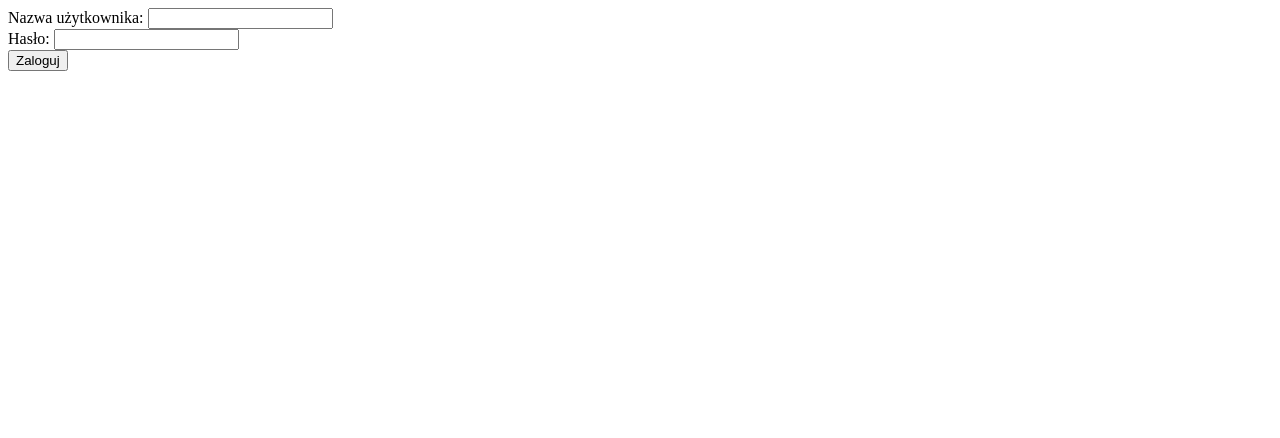
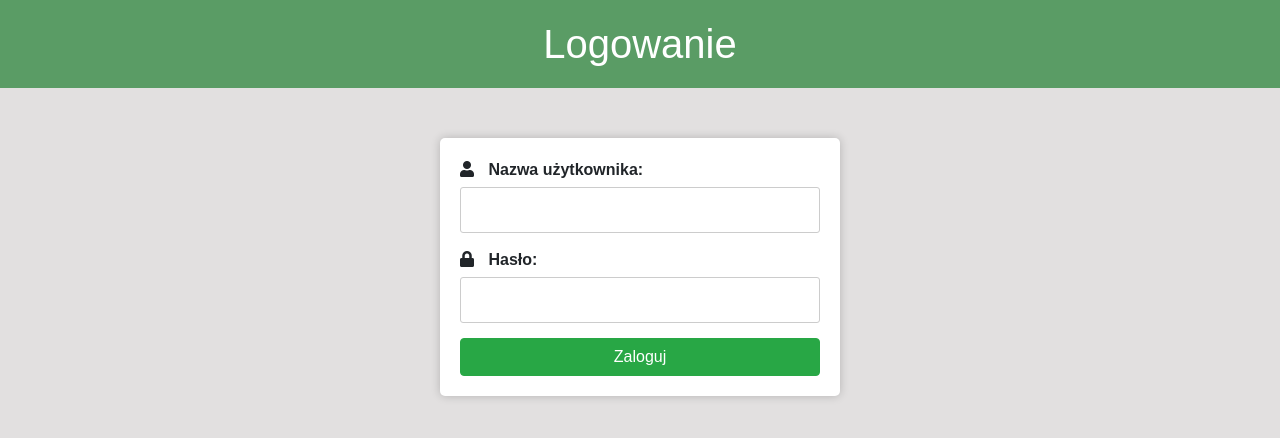
Before and after one commit to addisek/testowa, a Flask app: page /login in a window 1280 px wide. Shown: the top 438 px of the page. Run offline with Flask 3, Linux system fonts and the light colour scheme; parts of the project's set-up code (start-up, migrations or seed data) failed here and were passed over; some libraries are stand-ins or nearby versions.

Commit message:
Update login.html

```diff
--- a/Templates/login.html
+++ b/Templates/login.html
@@ -1,15 +1,18 @@
 <!DOCTYPE html>
 <html lang="pl">
+
 <head>
+    <title>Logowanie</title>
     <meta charset="UTF-8">
     <meta name="viewport" content="width=device-width, initial-scale=1.0">
-    <title>Logowanie</title>
+    <link href="https://stackpath.bootstrapcdn.com/bootstrap/4.5.2/css/bootstrap.min.css" rel="stylesheet">
+    <link rel="stylesheet" href="https://cdnjs.cloudflare.com/ajax/libs/font-awesome/5.15.1/css/all.min.css">
     <script type="text/javascript">
         function checkCredentials() {
             var username = document.getElementById("username").value;
             var password = document.getElementById("password").value;
 
-            if(username == "admin" && password == "123") {
+            if (username == "admin" && password == "123") {
                 window.location.href = "menu.html";
             } else {
                 alert("Niepoprawne dane logowania. Spróbuj ponownie.");
@@ -17,12 +20,82 @@
             return false;
         }
     </script>
+    <style>
+        body {
+            font-family: Arial, sans-serif;
+            background-color: #e2e0e0;
+            margin: 0;
+            padding: 0;
+        }
+
+        h1 {
+            background-color: #5a9c65;
+            color: #fff;
+            padding: 20px;
+            text-align: center;
+        }
+
+        .container {
+            background-color: #fff;
+            width: 400px;
+            margin: 50px auto;
+            padding: 20px;
+            border-radius: 5px;
+            box-shadow: 0px 0px 10px rgba(0, 0, 0, 0.2);
+        }
+
+        label {
+            display: block;
+            margin-bottom: 5px;
+            font-weight: bold;
+        }
+
+        input[type="text"],
+        input[type="password"] {
+            width: 100%;
+            padding: 10px;
+            margin-bottom: 15px;
+            border: 1px solid #ccc;
+            border-radius: 3px;
+        }
+
+        .fa-user,
+        .fa-lock,
+        .fa-sign-in-alt {
+            margin-right: 10px;
+        }
+
+        /* Styl dla hiperłączy */
+        a {
+            text-decoration: none;
+            color: inherit;
+        }
+
+        a:hover {
+            color: inherit;
+        }
+    </style>
 </head>
+
 <body>
-    <form onsubmit="return checkCredentials();">
-        Nazwa użytkownika: <input type="text" id="username" name="username"><br>
-        Hasło: <input type="password" id="password" name="password"><br>
-        <input type="submit" value="Zaloguj">
-    </form>
+    <h1>Logowanie</h1>
+    <div class="container">
+        <form onsubmit="return checkCredentials();">
+            <label for="username">
+                <i class="fas fa-user"></i>
+                Nazwa użytkownika:
+            </label>
+            <input type="text" id="username" name="username">
+
+            <label for="password">
+                <i class="fas fa-lock"></i>
+                Hasło:
+            </label>
+            <input type="password" id="password" name="password">
+
+            <input type="submit" class="btn btn-success btn-block" value="Zaloguj">
+        </form>
+    </div>
 </body>
+
 </html>
```
